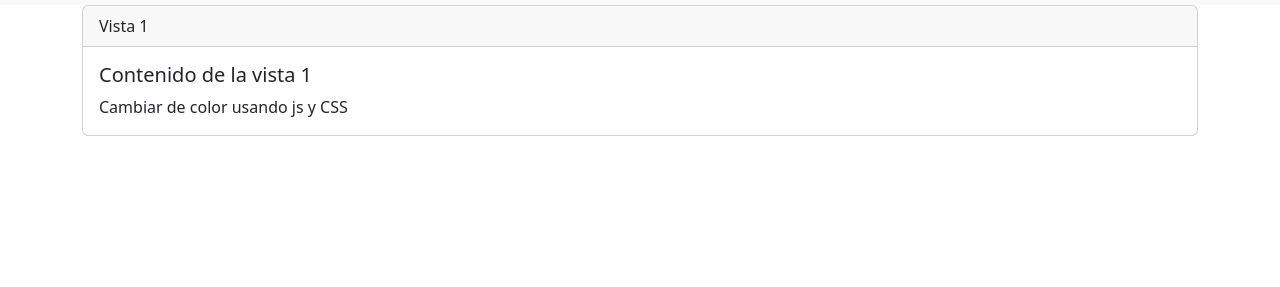
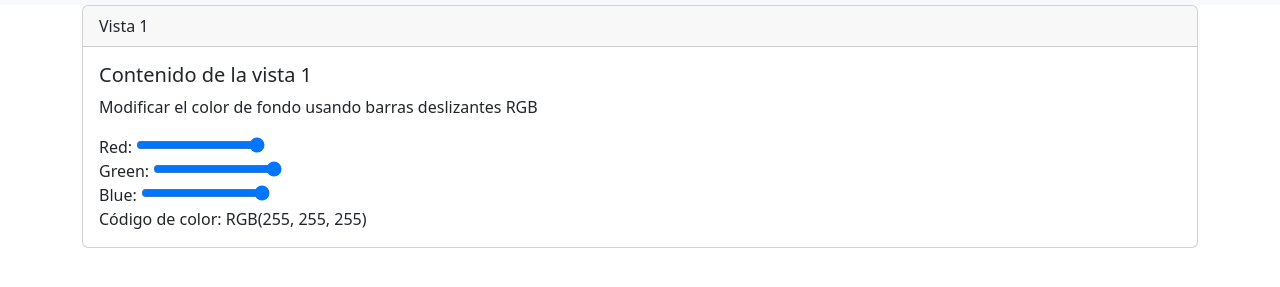
Before and after one commit to lysanderNocturn/practicaGit, a plain HTML site: page index.html in a window 1280 px wide. Shown: the part 51-338 px from the top of the page. Drawn offline with nearby package versions, Linux system fonts and the light colour scheme.

Commit message:
primer commit peter

```diff
--- a/index.html
+++ b/index.html
@@ -5,7 +5,12 @@
     <meta name="viewport" content="width=device-width, initial-scale=1.0">
     <link href="https://cdn.jsdelivr.net/npm/bootstrap@5.3.3/dist/css/bootstrap.min.css" rel="stylesheet" integrity="sha384-QWTKZyjpPEjISv5WaRU9OFeRpok6YctnYmDr5pNlyT2bRjXh0JMhjY6hW+ALEwIH" crossorigin="anonymous">
     <title>Vistas</title>
-
+    <style>
+        /* Estilos CSS adicionales aquí */
+        .custom-bg {
+            background-color: rgb(255, 255, 255); /* Color de fondo predeterminado (blanco) */
+        }
+    </style>
 </head>
 <body>
     <nav class="navbar navbar-expand-lg navbar-light bg-light">
@@ -35,18 +40,55 @@
 
     <div class="container">
         <div id="view1" class="content active">
-            <div class="card">
+            <div class="card custom-bg" id="card"> <!-- Añadimos la clase "custom-bg" y un ID -->
                 <div class="card-header">Vista 1</div>
                 <div class="card-body">
                     <h5 class="card-title">Contenido de la vista 1</h5>
-                    <p class="card-text">Cambiar de color usando js y CSS</p>
+                    <p class="card-text">Modificar el color de fondo usando barras deslizantes RGB</p>
+                    <div>
+                        <label for="red">Red:</label>
+                        <input type="range" id="red" min="0" max="255" value="255">
+                    </div>
+                    <div>
+                        <label for="green">Green:</label>
+                        <input type="range" id="green" min="0" max="255" value="255">
+                    </div>
+                    <div>
+                        <label for="blue">Blue:</label>
+                        <input type="range" id="blue" min="0" max="255" value="255">
+                    </div>
+                    <div id="colorCodes"></div> <!-- Aquí mostraremos los códigos de color -->
                 </div>
             </div>
         </div>
-
     </div>
 
-    <script src="https://cdn.jsdelivr.net/npm/bootstrap@5.3.3/dist/js/bootstrap.bundle.min.js" integrity="sha384-YvpcrYf0tY3lHB60NNkmXc5s9fDVZLESaAA55NDzOxhy9GkcIdslK1eN7N6jIeHz" crossorigin="anonymous"></script>
+    <script>
+        window.addEventListener('DOMContentLoaded', function() {
+            var card = document.getElementById('card');
+            var redRange = document.getElementById('red');
+            var greenRange = document.getElementById('green');
+            var blueRange = document.getElementById('blue');
+            var colorCodesDiv = document.getElementById('colorCodes');
 
+            function updateColor() {
+                var redValue = redRange.value;
+                var greenValue = greenRange.value;
+                var blueValue = blueRange.value;
+
+                card.style.backgroundColor = 'rgb(' + redValue + ', ' + greenValue + ', ' + blueValue + ')';
+
+                // Actualizamos la etiqueta con los códigos de color seleccionados
+                colorCodesDiv.innerText = 'Código de color: RGB(' + redValue + ', ' + greenValue + ', ' + blueValue + ')';
+            }
+
+            redRange.addEventListener('input', updateColor);
+            greenRange.addEventListener('input', updateColor);
+            blueRange.addEventListener('input', updateColor);
+
+            // Inicializamos el color y los códigos de color al cargar la página
+            updateColor();
+        });
+    </script>
 </body>
 </html>
```
